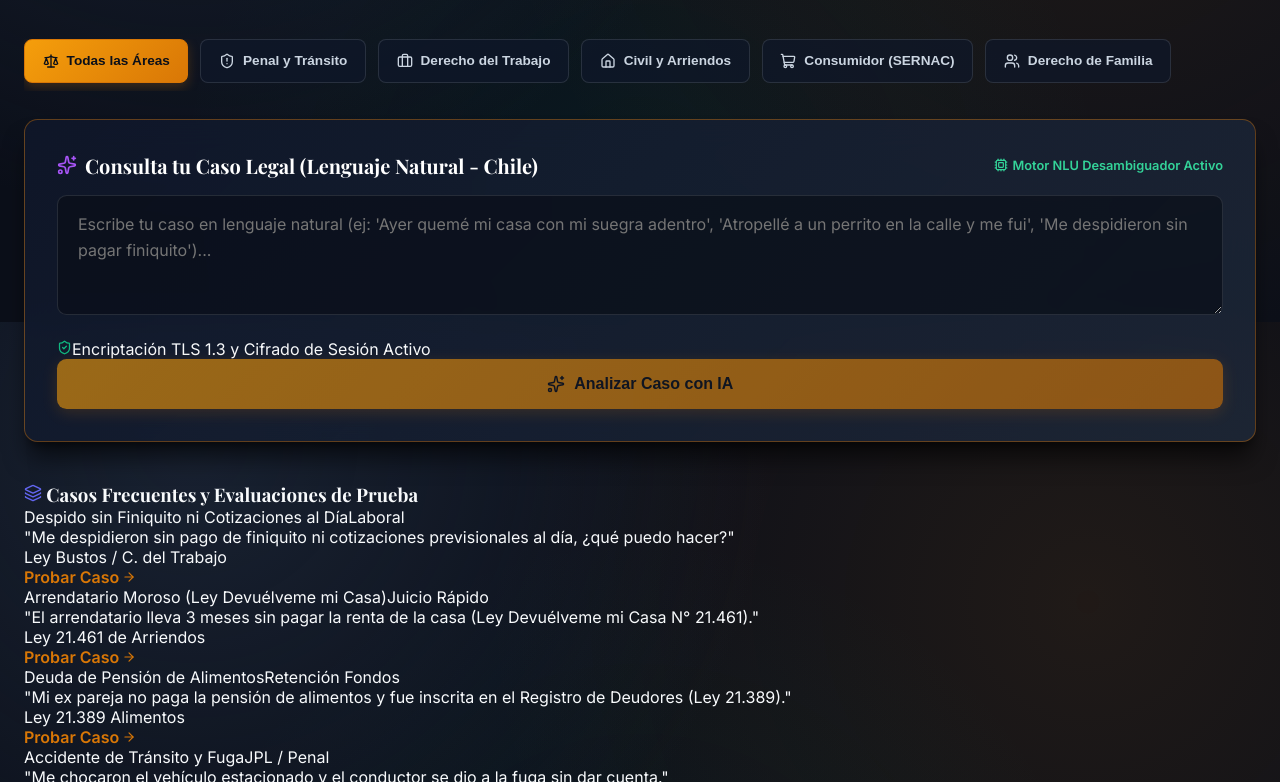
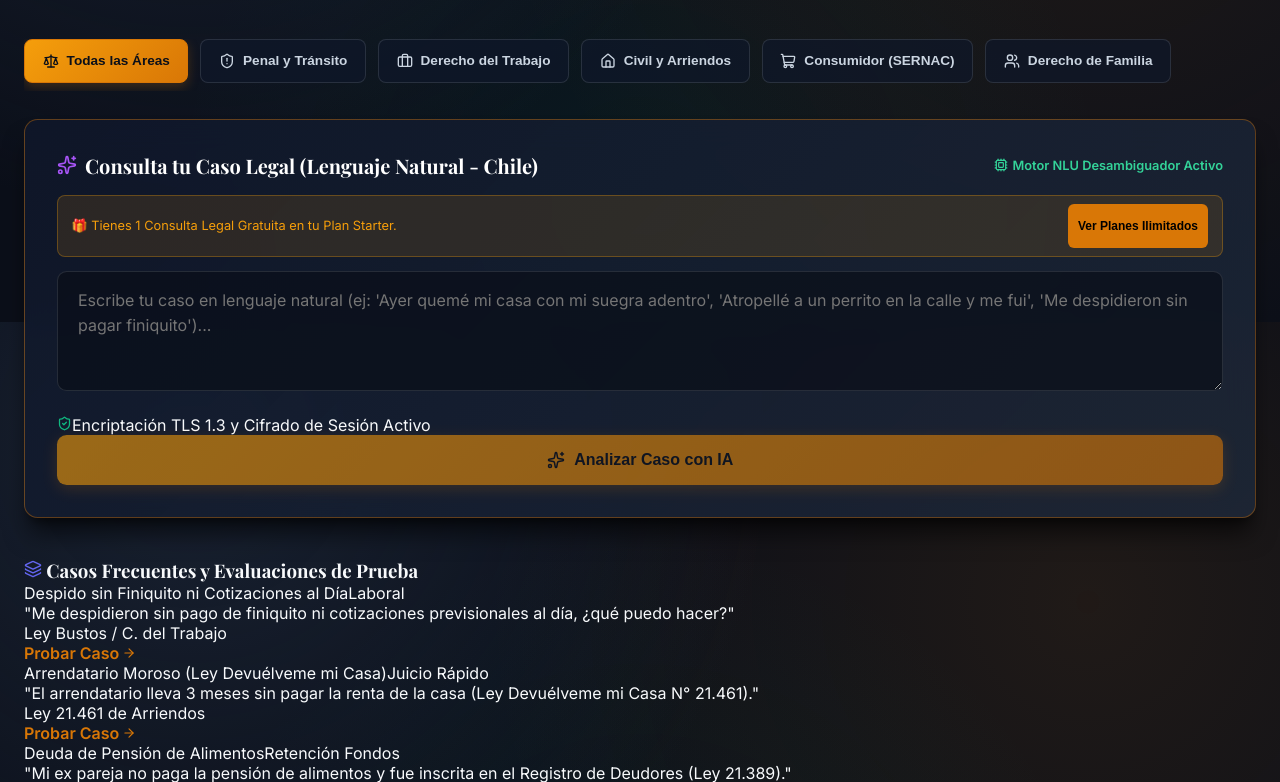
Before and after one commit to Kmazu/leyia-chile, a React (Vite) app: page / in a window 1280 px wide. Shown: the part 1278-2060 px from the top of the page. Built offline with nearby package versions, Linux system fonts and the light colour scheme.

Commit message:
feat: configurar 1 consulta gratuita en Plan Starter e incentivo a Planes Pro/Plus

```diff
--- a/src/components/LegalAssistant.jsx
+++ b/src/components/LegalAssistant.jsx
@@ -58,9 +58,25 @@ export function LegalAssistant({ userPlan, onOpenPricing, onSaveDoc }) {
     }
   };
 
+  // Contador de consultas realizadas en la sesión para usuarios del Plan Starter
+  const [freeQueryCount, setFreeQueryCount] = useState(() => {
+    try {
+      return parseInt(localStorage.getItem('leyia_free_queries_used') || '0', 10);
+    } catch (e) {
+      return 0;
+    }
+  });
+
   // Ejecutar el análisis con el servicio de IA y desambiguación jerárquica
   const handleRunAnalysis = async (textToAnalyze = queryInput) => {
     if (!textToAnalyze || textToAnalyze.trim().length === 0) return;
+
+    // Verificar si el usuario está en Plan Starter (gratis) y ya usó su 1 consulta libre
+    if (!isProPlan && freeQueryCount >= 1) {
+      alert('🔒 Has consumido tu 1 Consulta Gratuita del Plan Starter.\n\nPara continuar realizando consultas ilimitadas con la IA y descargar minutas legales en PDF, suscríbete al Plan Legal Pro ($5.990) o Plus ($9.990).');
+      if (onOpenPricing) onOpenPricing('pro');
+      return;
+    }
 
     setIsAnalyzing(true);
     setActiveResult(null);
@@ -74,6 +90,13 @@ export function LegalAssistant({ userPlan, onOpenPricing, onSaveDoc }) {
 
       if (result && result.title) {
         authService.saveCase(result);
+      }
+
+      // Si es plan gratis, incrementar el contador de uso gratuito
+      if (!isProPlan) {
+        const newCount = freeQueryCount + 1;
+        setFreeQueryCount(newCount);
+        localStorage.setItem('leyia_free_queries_used', newCount.toString());
       }
     } catch (err) {
       console.error('Error en ejecución de análisis:', err);
@@ -225,6 +248,43 @@ export function LegalAssistant({ userPlan, onOpenPricing, onSaveDoc }) {
             <Cpu size={14} /> Motor NLU Desambiguador Activo
           </div>
         </div>
+
+        {!isProPlan && (
+          <div style={{
+            marginBottom: '0.85rem',
+            padding: '0.5rem 0.85rem',
+            borderRadius: '0.5rem',
+            background: freeQueryCount >= 1 ? 'rgba(239, 68, 68, 0.12)' : 'rgba(245, 158, 11, 0.12)',
+            border: freeQueryCount >= 1 ? '1px solid rgba(239, 68, 68, 0.3)' : '1px solid rgba(245, 158, 11, 0.3)',
+            fontSize: '0.8rem',
+            color: freeQueryCount >= 1 ? '#f87171' : '#f59e0b',
+            display: 'flex',
+            alignItems: 'center',
+            justifyContent: 'space-between',
+            gap: '0.5rem'
+          }}>
+            <span>
+              {freeQueryCount >= 1
+                ? '🔒 Has alcanzado el límite de 1 consulta gratis de tu Plan Starter.'
+                : '🎁 Tienes 1 Consulta Legal Gratuita en tu Plan Starter.'}
+            </span>
+            <button
+              onClick={() => onOpenPricing && onOpenPricing('pro')}
+              style={{
+                background: 'var(--primary-accent)',
+                color: '#000',
+                border: 'none',
+                padding: '0.25rem 0.65rem',
+                borderRadius: '0.375rem',
+                fontWeight: 700,
+                fontSize: '0.75rem',
+                cursor: 'pointer'
+              }}
+            >
+              Ver Planes Ilimitados
+            </button>
+          </div>
+        )}
 
         <textarea
           className="query-input-box"
```
